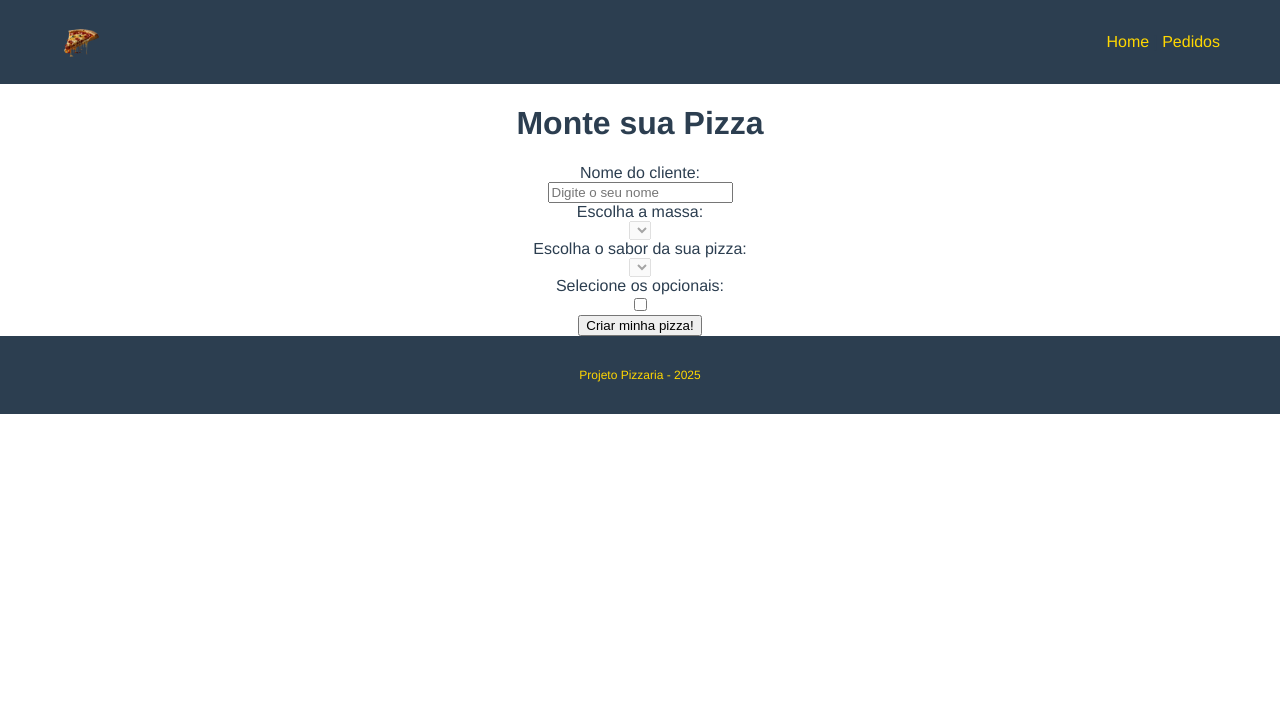
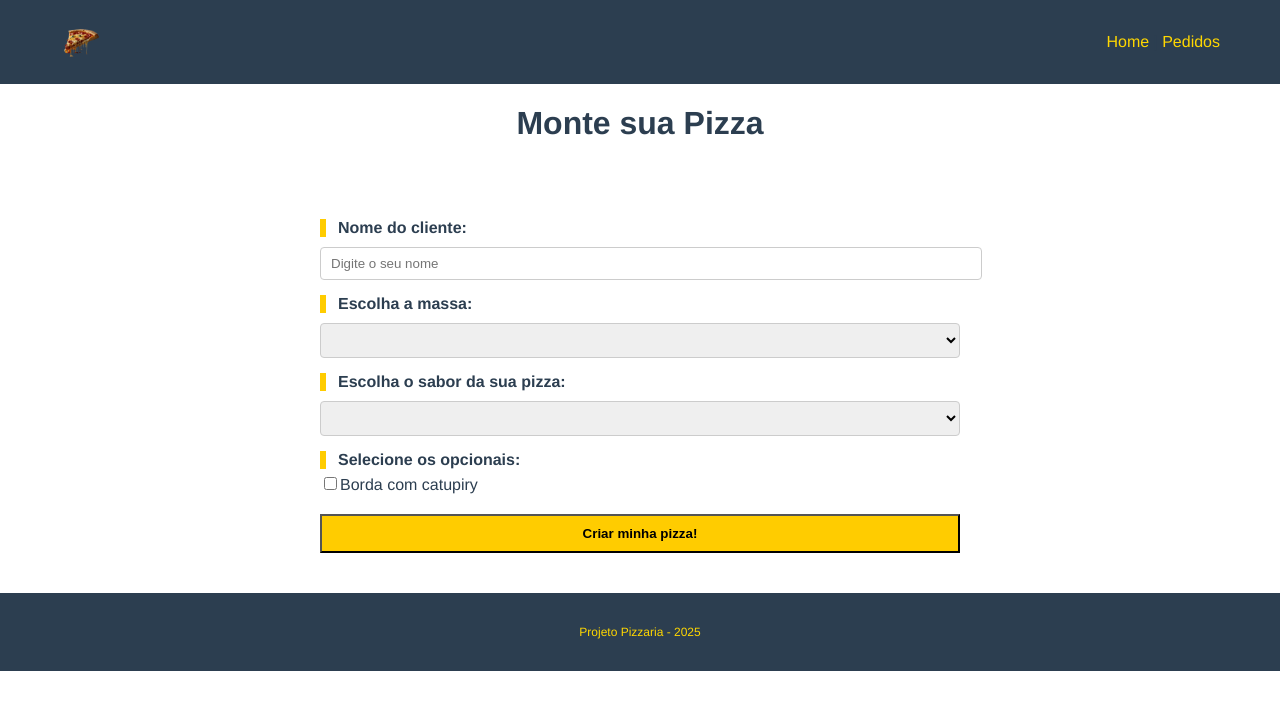
Before and after one commit to oJaciel/Projeto-Pizzaria-Vue, a Vue app: page / in a window 1280 px wide. Shown: the top 710 px of the page. Built offline with nearby package versions, Linux system fonts and the light colour scheme.

Commit message:
Estilização do Formulário
Estilizado o formulário de pizza.

```diff
--- a/src/components/PizzaForm.vue
+++ b/src/components/PizzaForm.vue
@@ -1,33 +1,78 @@
 <template>
-    <div>
-        <form action="">
-            <label for="client_name">Nome do cliente:</label>
-            <br>
-            <input type="text" name="client_name" id="client_name" placeholder="Digite o seu nome">
-            <br>
-            <label for="massa">Escolha a massa:</label>
-            <br>
-            <select name="massa" id="massa" disabled="disabled"></select>
-            <br>
-            <label for="sabor">Escolha o sabor da sua pizza:</label>
-            <br>
-            <select name="sabor" id="sabor" disabled="disabled"></select>
-            <br>
-            <label for="opcionais">Selecione os opcionais:</label>
-            <br>
-            <input type="checkbox" name="opcionais" id="opcionais" placeholder="Borda com catupiry">
-            <br>
-            <input type="submit" value="Criar minha pizza!">
-        </form>
-    </div>
+  <div class="form-container">
+    <form class="pizza-form" action="">
+      <label for="client_name" class="form-label">Nome do cliente:</label>
+      <input
+        type="text"
+        name="client_name"
+        id="client_name"
+        placeholder="Digite o seu nome"
+      />
+
+      <label for="massa" class="form-label">Escolha a massa:</label>
+      <select name="massa" id="massa"></select>
+
+      <label for="sabor" class="form-label"
+        >Escolha o sabor da sua pizza:</label
+      >
+      <select name="sabor" id="sabor"></select>
+
+      <label for="opcionais" class="form-label">Selecione os opcionais:</label>
+      <div class="checkbox-wrapper">
+        <input type="checkbox" name="opcionais" id="opcionais" />
+        <label for="opcionais">Borda com catupiry</label>
+      </div>
+
+      <input type="submit" value="Criar minha pizza!" class="submit-btn" />
+    </form>
+  </div>
 </template>
 
 <script>
 export default {
-    name: "PizzaForm",
-}
+  name: "PizzaForm",
+};
 </script>
 
 <style scoped>
+.form-container {
+  display: flex;
+  justify-content: center;
+  align-items: center;
+}
 
+.pizza-form {
+  text-align: left;
+  padding: 40px;
+  width: 50%;
+}
+
+.pizza-form input[type="text"],
+.pizza-form select {
+  width: 100%;
+  padding: 8px 10px;
+  margin-top: 5px;
+  border: 1px solid #ccc;
+  border-radius: 4px;
+}
+
+.submit-btn {
+  margin-top: 20px;
+  width: 100%;
+  padding: 10px;
+  background-color: #ffcc00;
+  font-weight: bold;
+  cursor: pointer;
+}
+
+.form-label {
+  display: flex;
+  align-items: center;
+  font-weight: bold;
+  margin-top: 15px;
+  margin-bottom: 5px;
+  position: relative;
+  padding-left: 12px;
+  border-left: 6px solid #ffcc00;
+}
 </style>
```
